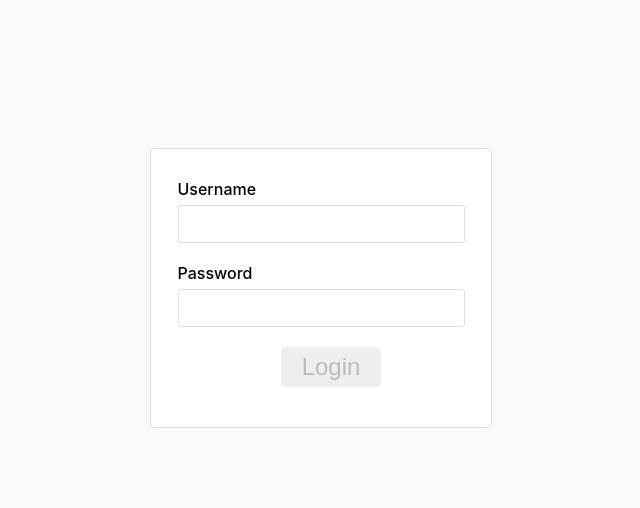
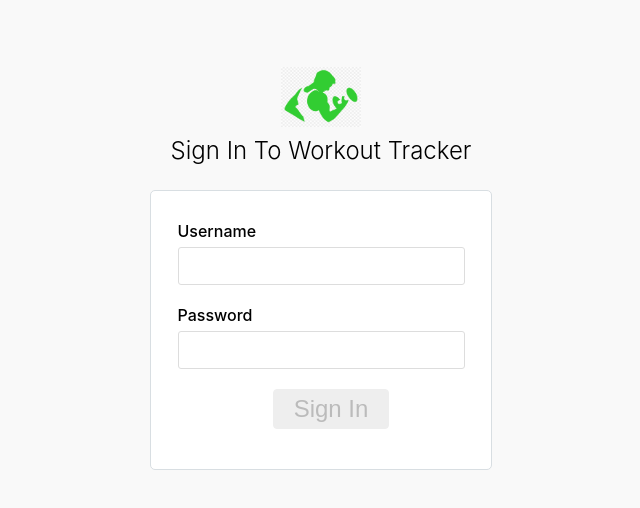
Before and after one commit to shanehobson/workout-tracker, an Angular app: page /login in a window 1280 px wide. Shown: the top 508 px of the page, without its empty margins (319-959 px from the left). Built offline with nearby package versions, Linux system fonts and the light colour scheme.

Commit message:
Basic layout of login page is in place

```diff
--- a/src/app/login/login.component.html
+++ b/src/app/login/login.component.html
@@ -1,4 +1,10 @@
-<div class="d-flex j-center align-center" style="width: 100%; height: 70vh;">
+<div class="d-flex flex-column j-center align-center" style="width: 100%; height: 65vh;">
+  <div class="sign-in-image-container">
+      <img src="../../../assets/logo.png" style="height: 60px; width: 80px">
+  </div>
+  <div class="sign-in-text-container">
+    Sign In To Workout Tracker
+  </div>
   <form [formGroup]="loginForm"
         class="login-form">
 
@@ -28,7 +34,7 @@
               type="button"
               [disabled]="!loginForm.valid"
               (click)="submitLoginForm(loginForm.value)">
-              Login
+              Sign In
           </button>
         </div>
 
--- a/src/app/login/login.component.scss
+++ b/src/app/login/login.component.scss
@@ -9,3 +9,9 @@
     background-color: #fff;
     padding: 30px 20px 20px 20px;
 }
+
+.sign-in-text-container {
+    padding: 5px 25px 25px 25px;
+    font-size: 24px;
+    font-weight: 300;
+}
```
Also changed, not shown: src/assets/logo.png (added).
